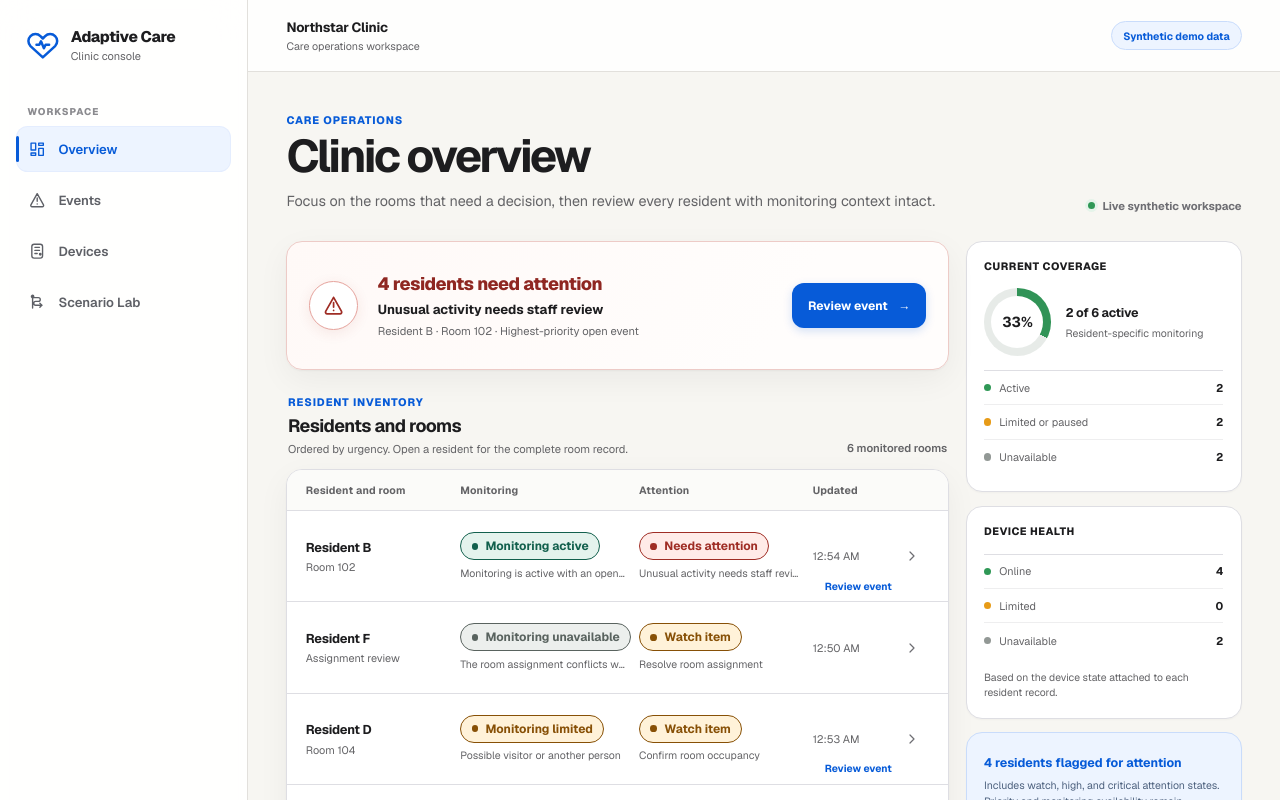
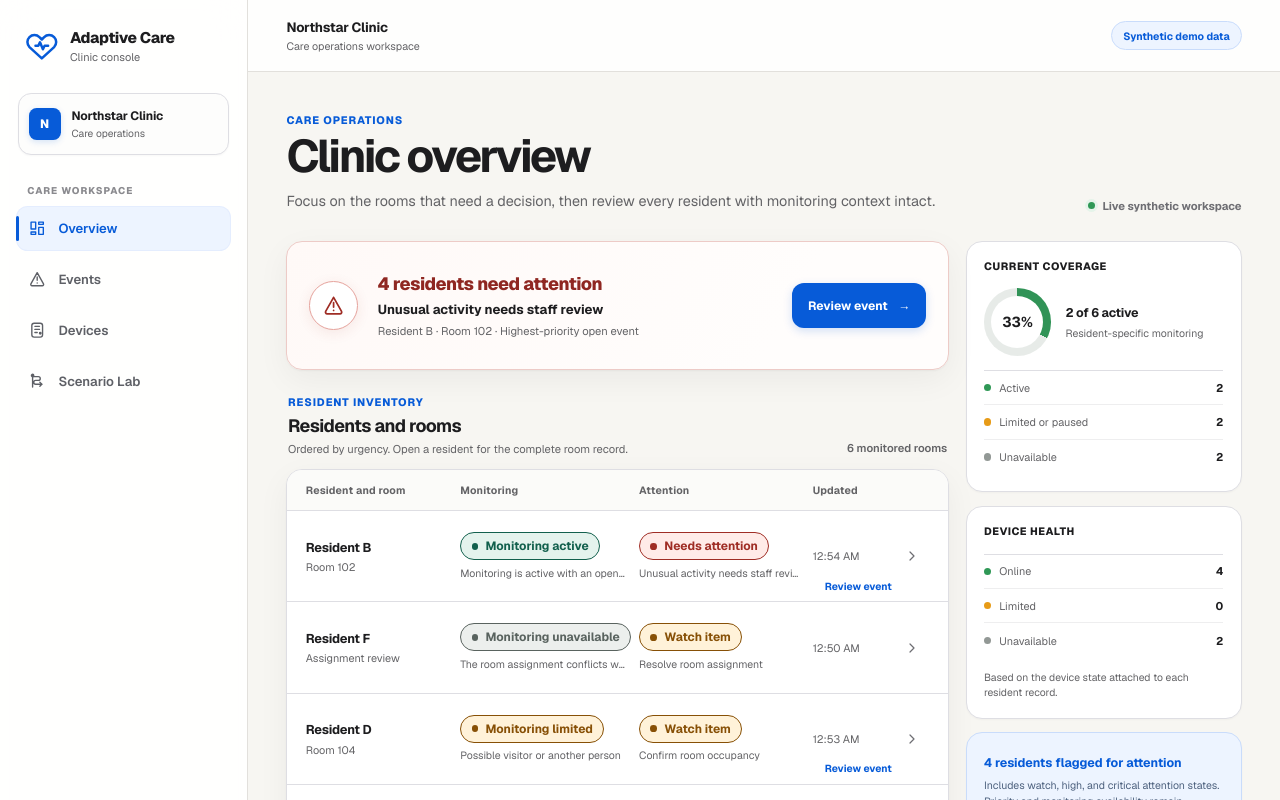
Before and after one commit to aksharkakkad-web/MedicalHardware, a Next.js app in the folder apps/clinic-dashboard/: page / in a window 1280 px wide. Shown: the top 800 px of the page. Built offline with nearby package versions, Linux system fonts and the light colour scheme.

Commit message:
feat: refine clinic navigation sidebar

```diff
--- a/apps/clinic-dashboard/src/components/app-shell/app-shell.module.css
+++ b/apps/clinic-dashboard/src/components/app-shell/app-shell.module.css
@@ -23,7 +23,7 @@
   display: flex;
   align-items: center;
   gap: 0.72rem;
-  padding: 0.2rem 0.6rem;
+  padding: 0.25rem 0.55rem;
 }
 
 .brandMark {
@@ -56,8 +56,59 @@
   font-size: 0.69rem;
 }
 
+.workspaceCard {
+  display: flex;
+  min-height: 3.9rem;
+  align-items: center;
+  gap: 0.68rem;
+  margin: 1.55rem 0.1rem 0;
+  padding: 0.62rem;
+  border: 1px solid var(--color-border);
+  border-radius: 0.82rem;
+  background: #fdfdfc;
+  box-shadow: 0 1px 2px rgb(0 0 0 / 3%);
+}
+
+.workspaceMonogram {
+  display: grid;
+  width: 2rem;
+  height: 2rem;
+  flex: 0 0 auto;
+  place-items: center;
+  border-radius: 0.48rem;
+  color: white;
+  background: var(--color-accent-strong);
+  box-shadow: 0 2px 6px rgb(7 91 216 / 16%);
+  font-size: 0.76rem;
+  font-weight: 730;
+}
+
+.workspaceDetails {
+  min-width: 0;
+}
+
+.workspaceDetails strong,
+.workspaceDetails span {
+  display: block;
+}
+
+.workspaceDetails strong {
+  overflow: hidden;
+  font-size: 0.76rem;
+  font-weight: 700;
+  letter-spacing: -0.015em;
+  text-overflow: ellipsis;
+  white-space: nowrap;
+}
+
+.workspaceDetails span {
+  margin-top: 0.2rem;
+  color: var(--color-text-muted);
+  font-size: 0.64rem;
+}
+
 .navigation {
-  margin-top: 2.4rem;
+  margin-top: 1.8rem;
 }
 
 .navigationLabel {
@@ -216,6 +267,7 @@
   }
 
   .brand,
+  .workspaceCard,
   .sidebarFooter,
   .navigationLabel {
     display: none;
--- a/apps/clinic-dashboard/src/components/app-shell/app-shell.tsx
+++ b/apps/clinic-dashboard/src/components/app-shell/app-shell.tsx
@@ -28,8 +28,16 @@ export function AppShell({ children }: Readonly<{ children: ReactNode }>) {
           </span>
         </div>
 
+        <div className={styles.workspaceCard} aria-label="Current clinic workspace">
+          <span className={styles.workspaceMonogram} aria-hidden="true">N</span>
+          <span className={styles.workspaceDetails}>
+            <strong>Northstar Clinic</strong>
+            <span>Care operations</span>
+          </span>
+        </div>
+
         <nav className={styles.navigation} aria-label="Clinic navigation">
-          <p className={styles.navigationLabel}>Workspace</p>
+          <p className={styles.navigationLabel}>Care workspace</p>
           <ul className={styles.navigationList}>
             {destinations.map(({ label, href, icon: NavIcon }) => {
               const active = href === "/" ? pathname === "/" : pathname.startsWith(href);
```
Also changed, not shown: 1 other file (tests, documents, lock files or other folders).
